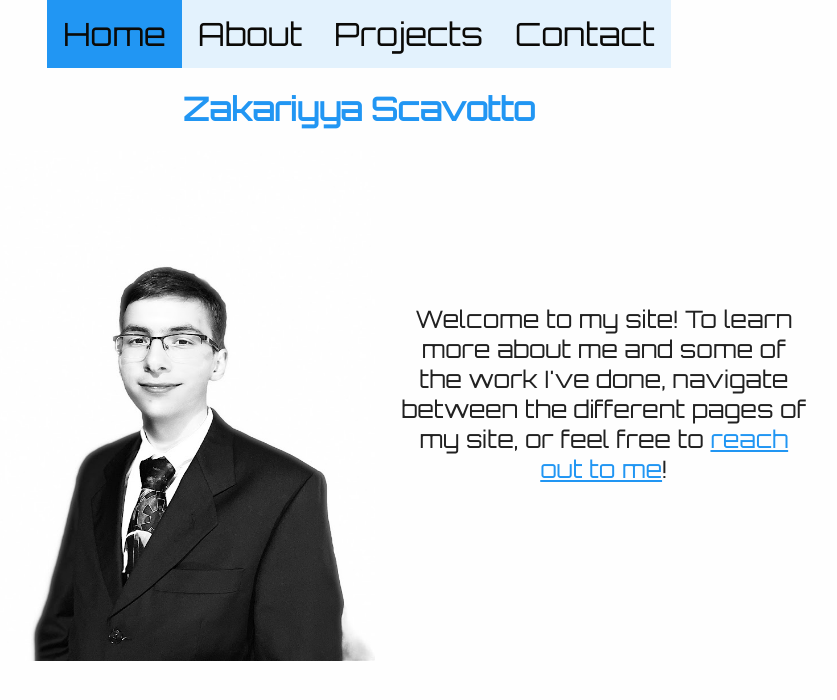
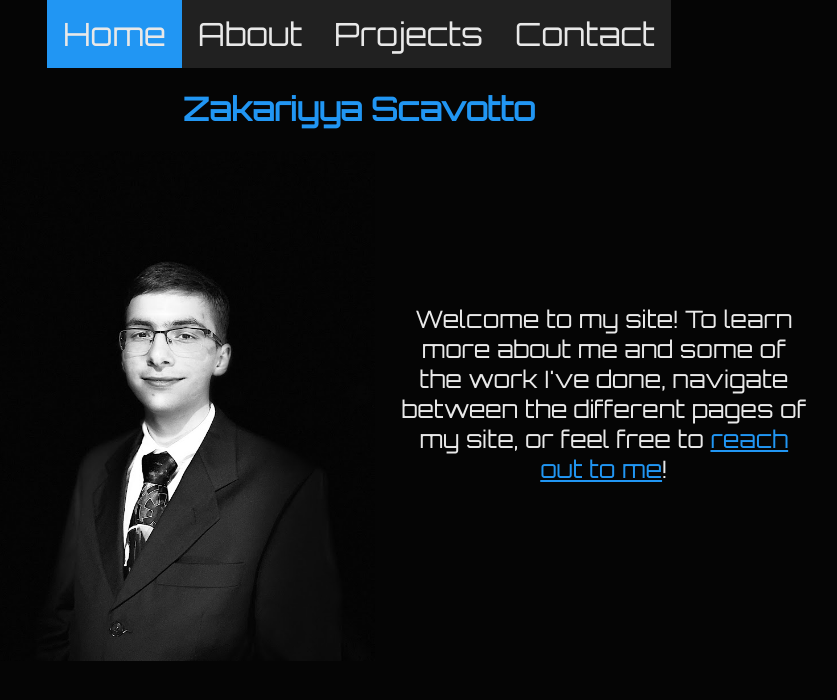
Before and after one commit to ZakariyyaScavotto/zakariyyascavotto.github.io, a plain HTML site: page pages/index.html in a window 1280 px wide. Shown: the whole page, without its empty margins (281-1118 px from the left). Drawn offline with Linux system fonts and the light colour scheme.

Commit message:
Switched site to dark color scheme

```diff
--- a/pages/index.html
+++ b/pages/index.html
@@ -17,7 +17,7 @@
 				<li class="navListItem">
 					<a href="javascript:void(0)" id="dropdownIcon" onclick="openNavMenu()"
 						><img
-							src="../images/Hamburger_icon.png"
+							src="../images/Hamburger_iconDark.png"
 							width="40"
 							height="40"
 							alt="Dropdown menu icon"
@@ -41,7 +41,7 @@
 		<div class="container">
 			<img
 				id="pfp"
-				src="../images/picOfZak.JPG"
+				src="../images/picOfZakDarkMode.jpg"
 				alt="Picture of Zakariyya Scavotto"
 				width="400"
 				height="510"
--- a/styles/aboutStyle.css
+++ b/styles/aboutStyle.css
@@ -13,24 +13,28 @@
 	/* --gray-100: #f5f5f5ff; */
 	--gray-100: #fefefeff;
 	--gray-900: #212121ff;
+	--background-black: #050505;
+	--dim-gray: #736f72ff;
+	--platinum: #e8e8e8ff;
+	--silver: #bfbfbf;
 }
 html {
 	scroll-behavior: smooth;
 }
 body {
 	font-family: "Orbitron", sans-serif;
-	background-color: var(--gray-100);
+	background-color: var(--background-black);
 	margin: 0;
 	padding: 0;
 }
 .container,
 .navbar {
-	color: var(--gray-900);
+	color: var(--platinum);
 	text-align: center;
 }
 .navbar {
 	font-size: 200%;
-	background-color: var(--blue-50);
+	background-color: var(--gray-900);
 	top: 0;
 }
 .navbar li:nth-child(2) {
@@ -50,7 +54,8 @@ body {
 	/* border-right: 1px solid var(--smoky-black); */
 }
 .navListItem a {
-	color: var(--smoky-black);
+	/* color: var(--smoky-black); */
+	color: var(--platinum);
 	text-decoration: none;
 	display: block;
 	text-align: center;
@@ -139,7 +144,7 @@ body {
 	text-align: center;
 }
 #dropdownIcon:hover img {
-	content: url("../images/Hamburger_iconHover.png");
+	content: url("../images/Hamburger_iconHoverDark.png");
 }
 @media screen and (max-width: 600px) {
 	body {
@@ -190,10 +195,10 @@ body {
 		width: 100%;
 	}
 	.responsive {
-		color: var(--gray-900);
+		color: var(--platinum);
 		text-align: center;
 		font-size: 150%;
-		background-color: var(--blue-50);
+		background-color: var(--gray-900);
 		top: 0;
 		width: 100vw;
 	}
--- a/styles/contactStyle.css
+++ b/styles/contactStyle.css
@@ -13,21 +13,25 @@
 	/* --gray-100: #f5f5f5ff; */
 	--gray-100: #fefefeff;
 	--gray-900: #212121ff;
+	--background-black: #050505;
+	--dim-gray: #736f72ff;
+	--platinum: #e8e8e8ff;
+	--silver: #bfbfbf;
 }
 body {
 	font-family: "Orbitron", sans-serif;
-	background-color: var(--gray-100);
+	background-color: var(--background-black);
 	margin: 0;
 	padding: 0;
 }
 .container,
 .navbar {
-	color: var(--gray-900);
+	color: var(--platinum);
 	text-align: center;
 }
 .navbar {
 	font-size: 200%;
-	background-color: var(--blue-50);
+	background-color: var(--gray-900);
 	top: 0;
 }
 .navbar li:nth-child(2) {
@@ -47,7 +51,8 @@ body {
 	/* border-right: 1px solid var(--smoky-black); */
 }
 .navListItem a {
-	color: var(--smoky-black);
+	/* color: var(--smoky-black); */
+	color: var(--platinum);
 	text-decoration: none;
 	display: block;
 	text-align: center;
@@ -125,7 +130,7 @@ body {
 	text-align: center;
 }
 #dropdownIcon:hover img {
-	content: url("../images/Hamburger_iconHover.png");
+	content: url("../images/Hamburger_iconHoverDark.png");
 }
 @media screen and (max-width: 600px) {
 	body {
@@ -172,10 +177,10 @@ body {
 		width: 100%;
 	}
 	.responsive {
-		color: var(--gray-900);
+		color: var(--platinum);
 		text-align: center;
 		font-size: 150%;
-		background-color: var(--blue-50);
+		background-color: var(--gray-900);
 		top: 0;
 		width: 100vw;
 	}
--- a/styles/indexStyle.css
+++ b/styles/indexStyle.css
@@ -13,10 +13,14 @@
 	/* --gray-100: #f5f5f5ff; */
 	--gray-100: #fefefeff;
 	--gray-900: #212121ff;
+	--background-black: #050505;
+	--dim-gray: #736f72ff;
+	--platinum: #e8e8e8ff;
+	--silver: #bfbfbf;
 }
 body {
 	font-family: "Orbitron", sans-serif;
-	background-color: var(--gray-100);
+	background-color: var(--background-black);
 	margin: 0;
 	padding: 0;
 	/* funny blooper moment below */
@@ -26,12 +30,12 @@ body {
 
 .container,
 .navbar {
-	color: var(--gray-900);
+	color: var(--platinum);
 	text-align: center;
 }
 .navbar {
 	font-size: 200%;
-	background-color: var(--blue-50);
+	background-color: var(--gray-900);
 	top: 0;
 }
 .navbar li:nth-child(2) {
@@ -51,7 +55,8 @@ body {
 	/* border-right: 1px solid var(--smoky-black); */
 }
 .navListItem a {
-	color: var(--smoky-black);
+	/* color: var(--smoky-black); */
+	color: var(--platinum);
 	text-decoration: none;
 	display: block;
 	text-align: center;
@@ -134,7 +139,7 @@ body {
 	text-align: center;
 }
 #dropdownIcon:hover img {
-	content: url("../images/Hamburger_iconHover.png");
+	content: url("../images/Hamburger_iconHoverDark.png");
 }
 @media screen and (max-width: 600px) {
 	body {
@@ -183,10 +188,10 @@ body {
 	}
 
 	.responsive {
-		color: var(--gray-900);
+		color: var(--platinum);
 		text-align: center;
 		font-size: 200%;
-		background-color: var(--blue-50);
+		background-color: var(--gray-900);
 		top: 0;
 		width: 100vw;
 	}
--- a/styles/projectStyle.css
+++ b/styles/projectStyle.css
@@ -13,6 +13,10 @@
 	/* --gray-100: #f5f5f5ff; */
 	--gray-100: #fefefeff;
 	--gray-900: #212121ff;
+	--background-black: #050505;
+	--dim-gray: #736f72ff;
+	--platinum: #e8e8e8ff;
+	--silver: #bfbfbf;
 }
 /* random comment here */
 html {
@@ -20,19 +24,19 @@ html {
 }
 body {
 	font-family: "Orbitron", sans-serif;
-	background-color: var(--gray-100);
+	background-color: var(--background-black);
 	margin: 0;
 	padding: 0;
 }
 .container,
 .navbar,
 #projects {
-	color: var(--gray-900);
+	color: var(--platinum);
 	text-align: center;
 }
 .navbar {
 	font-size: 200%;
-	background-color: var(--blue-50);
+	background-color: var(--gray-900);
 	top: 0;
 }
 .navbar li:nth-child(2) {
@@ -52,7 +56,8 @@ body {
 	/* border-right: 1px solid var(--smoky-black); */
 }
 .navListItem a {
-	color: var(--smoky-black);
+	/* color: var(--smoky-black); */
+	color: var(--platinum);
 	text-decoration: none;
 	display: block;
 	text-align: center;
@@ -157,7 +162,7 @@ body {
 }
 
 .buttonDown {
-	background: url("../images/whiteDownArrow.jpg");
+	background: url("../images/whiteDownArrowDark.jpg");
 	cursor: pointer;
 	width: 250px;
 	height: 250px;
@@ -165,7 +170,7 @@ body {
 	border: none;
 }
 .endButton {
-	background: url("../images/topArrowv2.png");
+	background: url("../images/topArrowv2Dark.png");
 	cursor: pointer;
 	width: 250px;
 	height: 250px;
@@ -181,7 +186,7 @@ body {
 	text-align: center;
 }
 #dropdownIcon:hover img {
-	content: url("../images/Hamburger_iconHover.png");
+	content: url("../images/Hamburger_iconHoverDark.png");
 }
 @media screen and (max-width: 600px) {
 	body {
@@ -275,10 +280,10 @@ body {
 		width: 100%;
 	}
 	.responsive {
-		color: var(--gray-900);
+		color: var(--platinum);
 		text-align: center;
 		font-size: 150%;
-		background-color: var(--blue-50);
+		background-color: var(--gray-900);
 		top: 0;
 		width: 100vw;
 	}
```
Also changed, not shown: pages/about.html (+2 -2 lines), pages/contact.html (+1 -1 lines), pages/projects.html (+1 -1 lines), images/Hamburger_iconDark.png (added), images/Hamburger_iconHoverDark.png (added), images/picOfZakDarkMode.jpg (added), images/topArrowv2Dark.png (added), images/whiteDownArrowDark.jpg (added).
